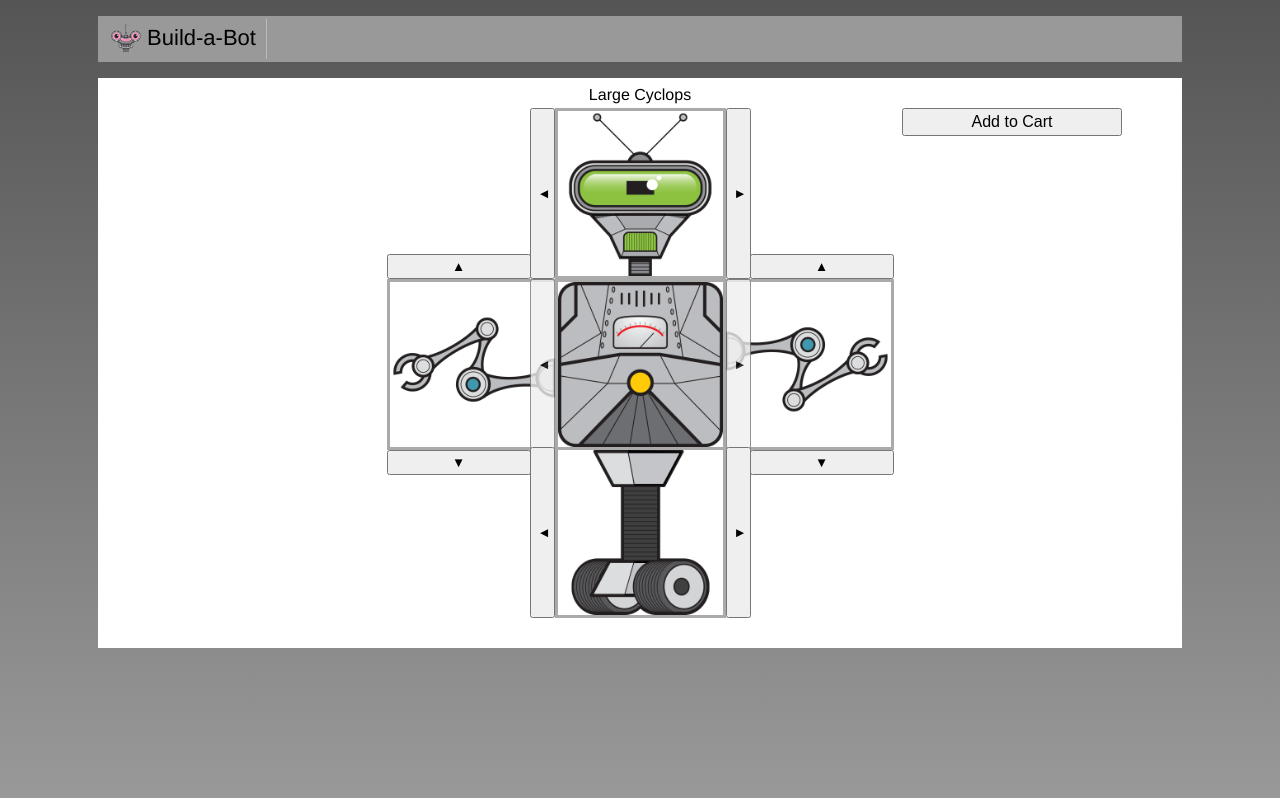
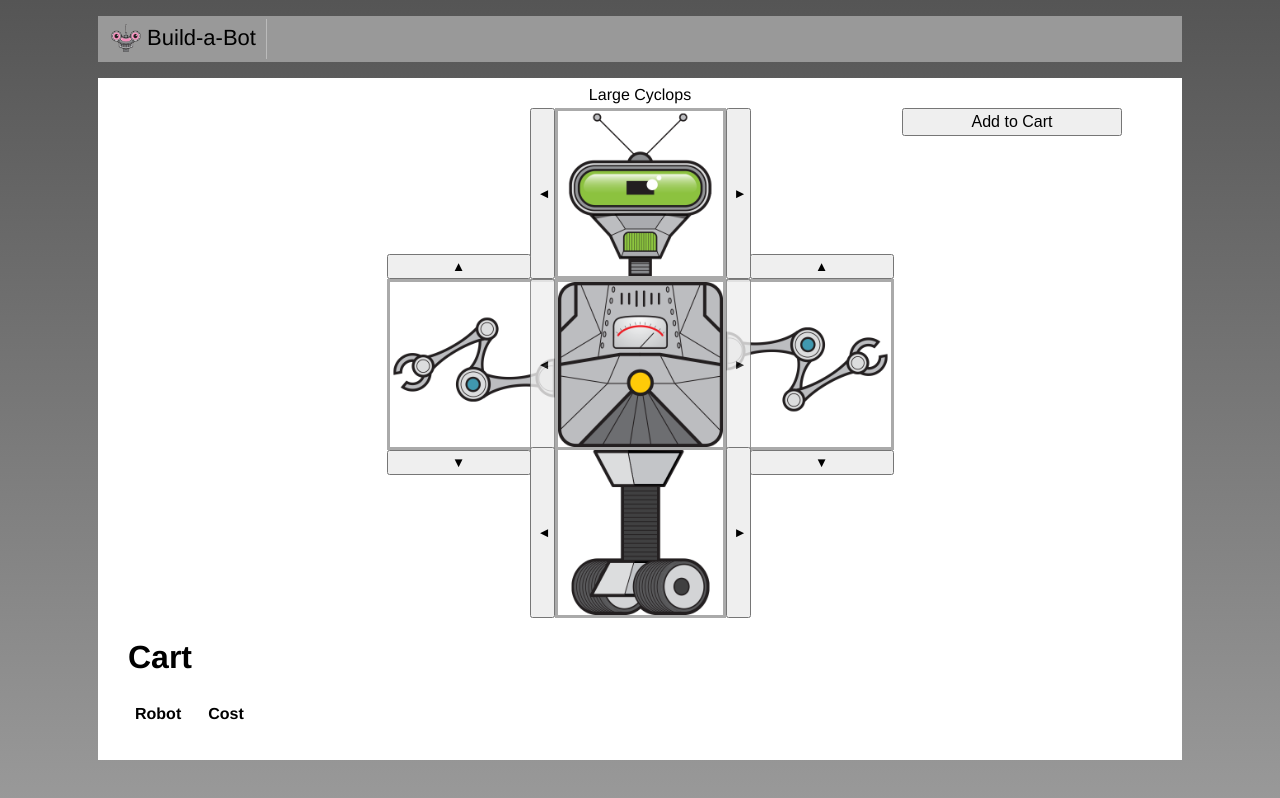
Before and after one commit to guillermorangel/gettingagoodvue, a Vue app in the folder build-a-bot/: page / in a window 1280 px wide. Built offline with nearby package versions, Linux system fonts and the light colour scheme.

Commit message:
Use v-for to repeat cart items, v-bind the key to the index w expression

```diff
--- a/build-a-bot/src/components/robot/RobotBuilder.vue
+++ b/build-a-bot/src/components/robot/RobotBuilder.vue
@@ -35,6 +35,23 @@
         <button @click="selectPreviousBase()" class="prev-selector">&#9668;</button>
         <button @click="selectNextBase()" class="next-selector">&#9658;</button>
       </div>
+    </div>
+    <div>
+      <h1>Cart</h1>
+      <table>
+        <thead>
+          <tr>
+            <th>Robot</th>
+            <th class="cost">Cost</th>
+          </tr>
+        </thead>
+        <tbody>
+          <tr v-for="(robot, index) in cart" :key="index">
+            <td>{{robot.head.title}}</td>
+            <td class="cost">{{robot.cost}}</td>
+          </tr>
+        </tbody>
+      </table>
     </div>
   </div>
 </template>
@@ -259,4 +276,12 @@ export default {
   padding: 3px;
   font-size: 16px;
 }
+td, th {
+  text-align: left;
+  padding: 5px;
+  padding-right: 20px;
+}
+.cost {
+  text-align: right;
+}
 </style>
```
